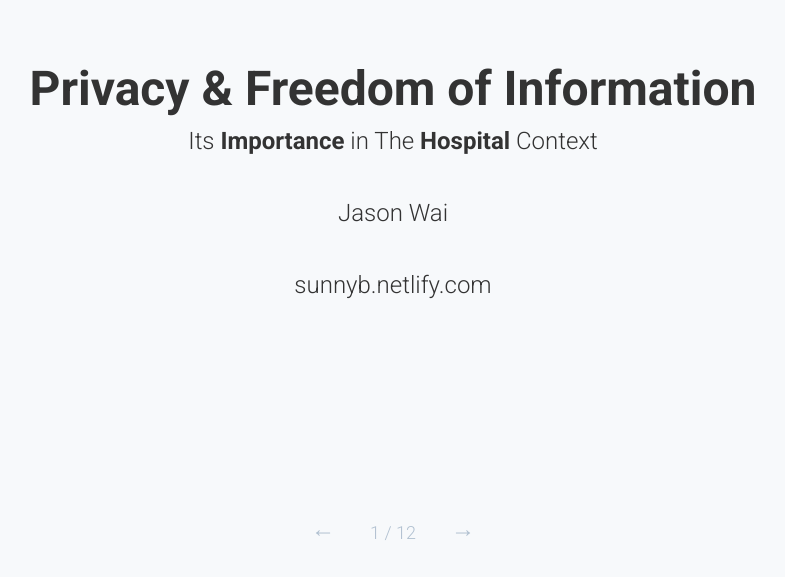
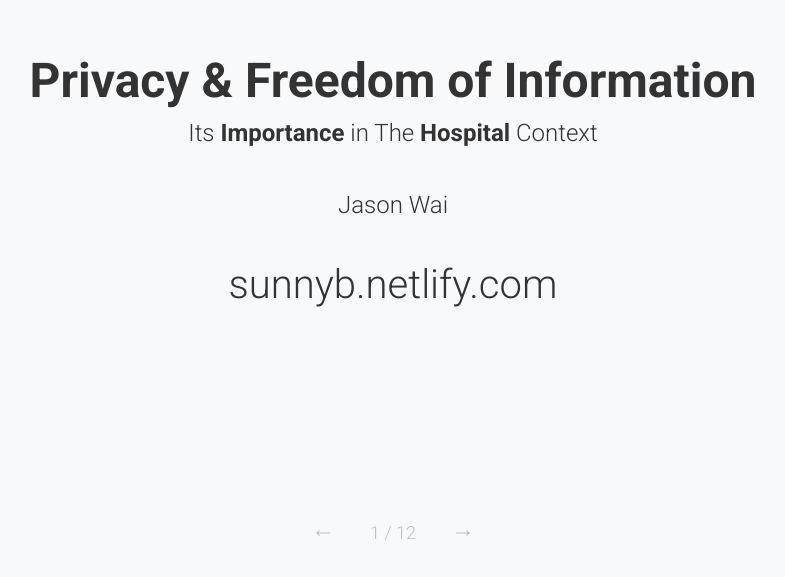
Before and after one commit to jawai/sunnybrook-presentation, a plain HTML site: page index.html in a window 1280 px wide. Shown: the part 219-796 px from the top of the page, without its empty margins (247-1032 px from the left). Drawn offline with Linux system fonts and the light colour scheme; no server answers; a web font is replaced by a local one.

Commit message:
Made font size larger for first slide

```diff
--- a/index.html
+++ b/index.html
@@ -38,7 +38,7 @@
               <h2><strong>Privacy &amp; Freedom of Information</strong></h2>
               <p class="text-intro">Its <strong>Importance</strong> in The <strong>Hospital</strong> Context</p>
               <p class="text-intro">Jason Wai</p>
-              <p class="text-intro">sunnyb.netlify.com</p>
+              <h3>sunnyb.netlify.com</h3>
             </div>
           </div>
         </section>
```
